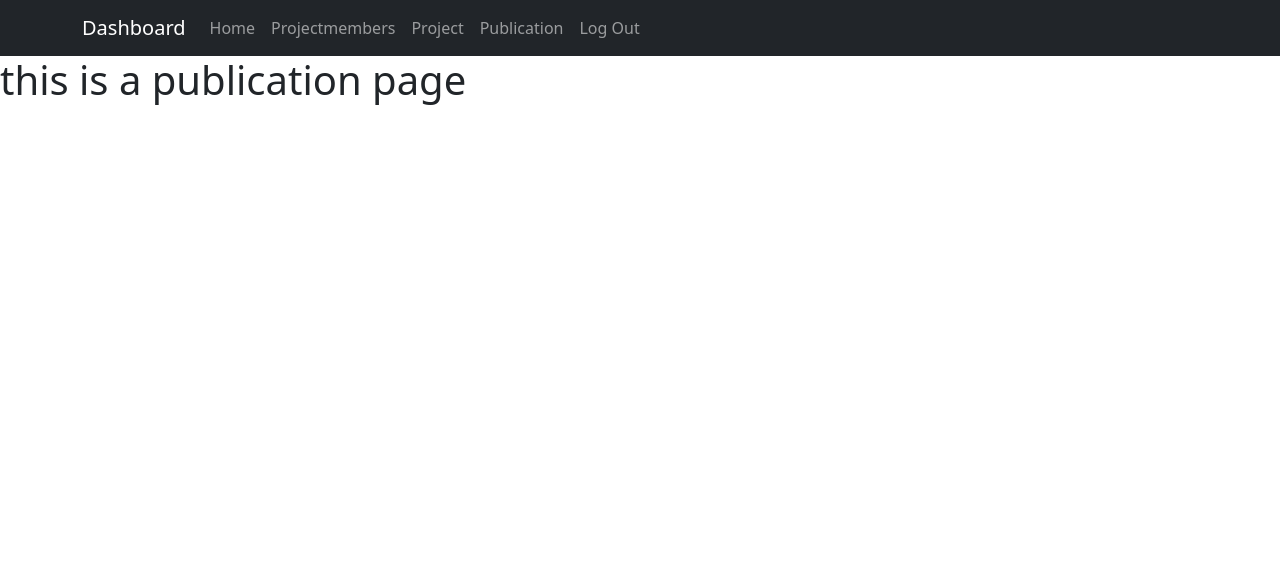
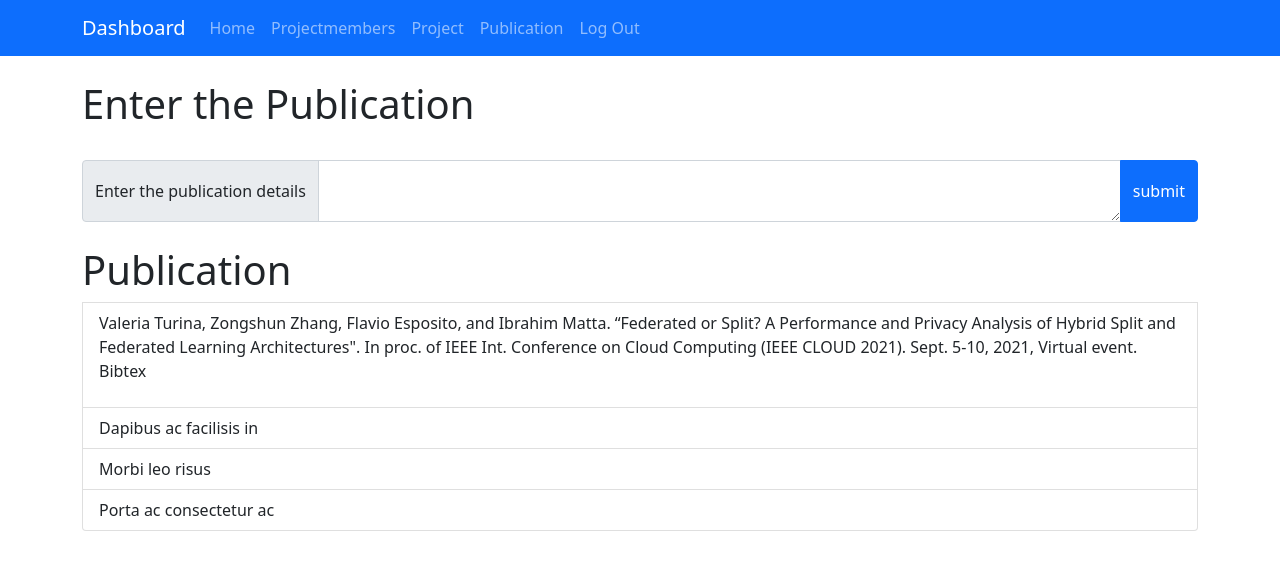
Before and after one commit to saravanamuthu1/myapp2, a React (Create React App) app: page /dashboard/dashboard/Publication in a window 1280 px wide. Shown: the top 570 px of the page. Built offline with nearby package versions, Linux system fonts and the light colour scheme; no server answers.

Commit message:
added list but still with errors

```diff
--- a/src/Components/Dashboard.js
+++ b/src/Components/Dashboard.js
@@ -30,7 +30,7 @@ function Dashboard(){
       }
     return(
         <>
-         <Navbar collapseOnSelect expand="lg" bg="dark" variant="dark">
+         <Navbar collapseOnSelect expand="lg" bg="primary" variant="dark">
       <Container>
         <Navbar.Brand>Dashboard</Navbar.Brand>
         <Navbar.Toggle aria-controls="responsive-navbar-nav" />
--- a/src/Components/Publication.js
+++ b/src/Components/Publication.js
@@ -1,8 +1,45 @@
-import React from "react"
-import { Container } from "react-bootstrap"
+import React, { useState } from "react"
+import { Container,InputGroup,FormControl,ListGroup,Button} from "react-bootstrap"
 function Publication(){
+    const [data,setData]= useState([])
+    const [print,setPrint]= useState(false)
+    let count=0
+    function handleChange(val){
+        setData([...data,val.target.value])
+    }
+    function handleSubmit(){
+        setPrint(true)
+        count=count+1
+    }
     return(
-    <h1>this is a publication page</h1>
+    <>
+    <Container>
+    <br></br>
+    <h1>Enter the Publication</h1>
+    <br></br>
+    <InputGroup>
+    <InputGroup.Text>Enter the publication details</InputGroup.Text>
+    <FormControl as="textarea" aria-label="With textarea" onChange={handleChange} />
+    <Button variant="primary" onClick={handleSubmit}>submit</Button>
+  </InputGroup>
+    </Container>
+    <br></br>
+    <Container>
+    <ListGroup>
+    <h1>Publication</h1>
+  <ListGroup.Item><p>Valeria Turina, Zongshun Zhang, Flavio Esposito, and Ibrahim Matta. ‘‘Federated or Split? A Performance and Privacy Analysis of Hybrid Split and Federated Learning Architectures". In proc. of IEEE Int. Conference on Cloud Computing (IEEE CLOUD 2021). Sept. 5-10, 2021, Virtual event. Bibtex</p></ListGroup.Item>
+  <ListGroup.Item>Dapibus ac facilisis in</ListGroup.Item>
+  <ListGroup.Item>Morbi leo risus</ListGroup.Item>
+  <ListGroup.Item>Porta ac consectetur ac</ListGroup.Item>
+  {
+
+    print?
+    <ListGroup.Item><p>{data}</p></ListGroup.Item>
+    :null
+  }
+</ListGroup>
+</Container>
+    </>
     )
 }
 export default Publication
```
